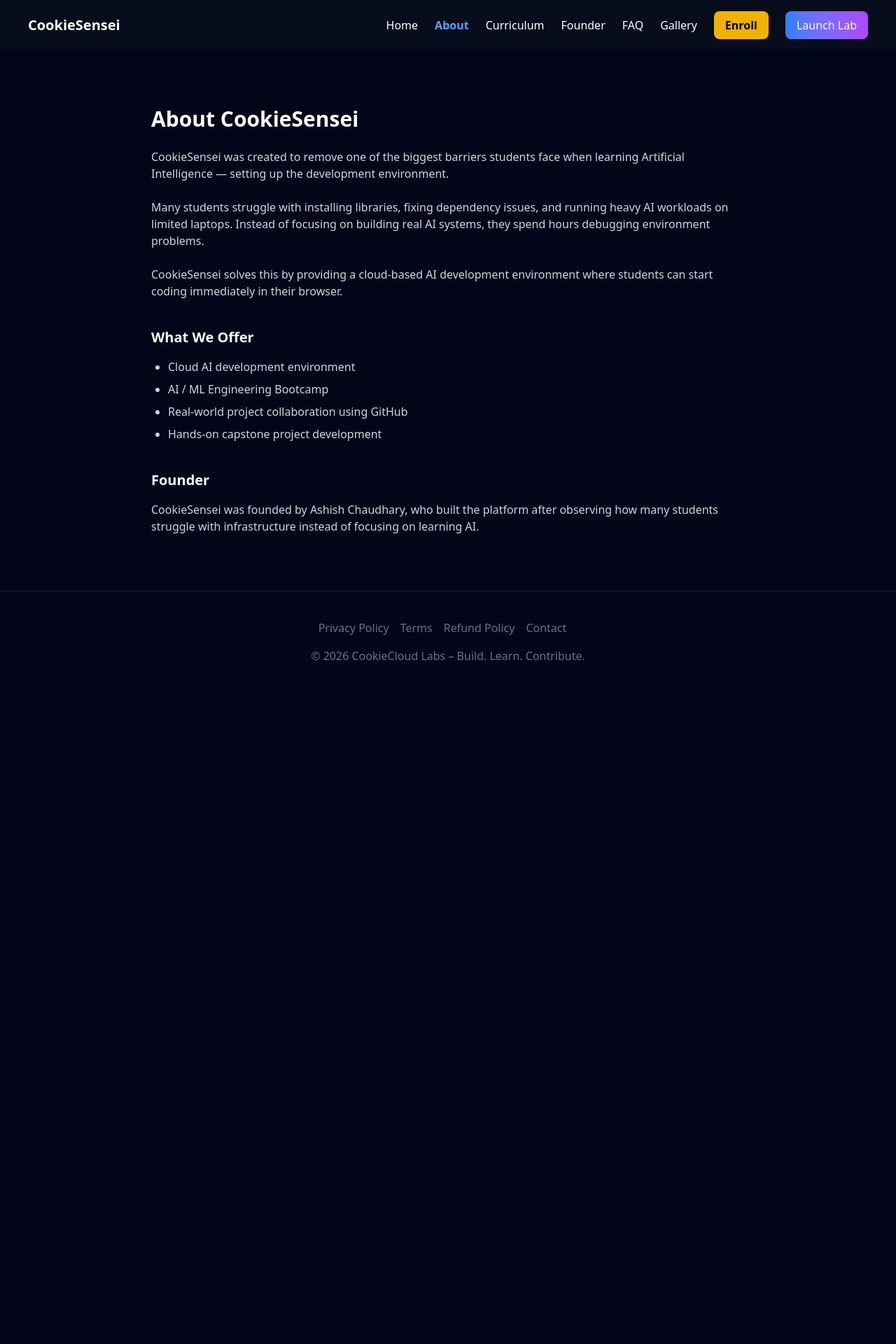
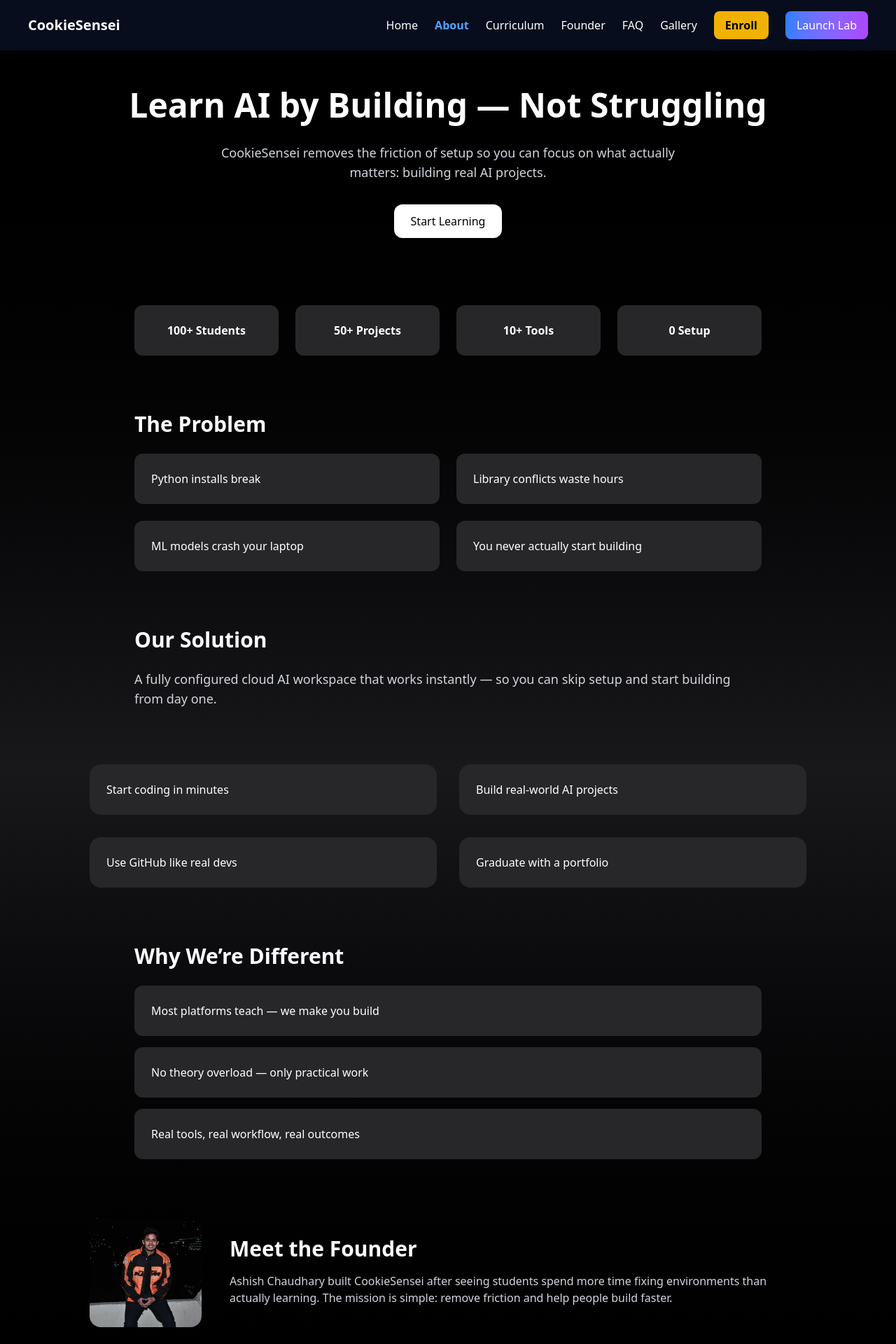
Before and after one commit to cookieSensei/cookiecloudlabs, a Next.js app: page /about in a window 1280 px wide. Shown: the top 1920 px of the page at 70% size. Before the commit the page ends 989 px from the top, so only its background shows below. Built offline with nearby package versions, Linux system fonts and the light colour scheme.

Commit message:
made about page better

```diff
--- a/app/about/page.tsx
+++ b/app/about/page.tsx
@@ -1,50 +1,148 @@
-export default function About() {
+"use client";
+
+import Image from "next/image";
+import Link from "next/link";
+import { motion } from "framer-motion";
+
+export default function AboutPage() {
   return (
-    <main className="max-w-4xl mx-auto px-6 py-20">
+    <main className="min-h-screen bg-gradient-to-b from-black via-zinc-900 to-black text-white px-6 py-12">
 
-      <h1 className="text-3xl font-bold mb-6">
-        About CookieSensei
-      </h1>
+      {/* HERO */}
+      <section className="max-w-5xl mx-auto text-center mb-24">
+        <motion.h1
+          initial={{ opacity: 0, y: 20 }}
+          animate={{ opacity: 1, y: 0 }}
+          className="text-5xl font-bold mb-6 leading-tight"
+        >
+          Learn AI by Building — Not Struggling
+        </motion.h1>
 
-      <p className="text-gray-300 mb-6">
-        CookieSensei was created to remove one of the biggest barriers students
-        face when learning Artificial Intelligence — setting up the development
-        environment.
-      </p>
+        <p className="text-lg text-gray-300 max-w-2xl mx-auto mb-8">
+          CookieSensei removes the friction of setup so you can focus on what
+          actually matters: building real AI projects.
+        </p>
 
-      <p className="text-gray-300 mb-6">
-        Many students struggle with installing libraries, fixing dependency
-        issues, and running heavy AI workloads on limited laptops. Instead of
-        focusing on building real AI systems, they spend hours debugging
-        environment problems.
-      </p>
+        <div className="flex justify-center gap-4">
+          <Link
+            href="/"
+            className="bg-white text-black px-6 py-3 rounded-xl font-medium"
+          >
+            Start Learning
+          </Link>
 
-      <p className="text-gray-300 mb-6">
-        CookieSensei solves this by providing a cloud-based AI development
-        environment where students can start coding immediately in their
-        browser.
-      </p>
+          {/* <Link
+            href="/gallery"
+            className="border border-gray-600 px-6 py-3 rounded-xl"
+          >
+            Explore Lab Images
+          </Link> */}
+        </div>
+      </section>
 
-      <h2 className="text-xl font-semibold mt-10 mb-4">
-        What We Offer
-      </h2>
+      {/* SOCIAL PROOF */}
+      <section className="max-w-4xl mx-auto mb-20 grid grid-cols-2 md:grid-cols-4 gap-6 text-center">
+        {["100+ Students", "50+ Projects", "10+ Tools", "0 Setup"].map(
+          (item, i) => (
+            <div key={i} className="bg-zinc-800 rounded-xl p-6">
+              <p className="font-semibold">{item}</p>
+            </div>
+          )
+        )}
+      </section>
 
-      <ul className="list-disc ml-6 text-gray-300 space-y-2">
-        <li>Cloud AI development environment</li>
-        <li>AI / ML Engineering Bootcamp</li>
-        <li>Real-world project collaboration using GitHub</li>
-        <li>Hands-on capstone project development</li>
-      </ul>
+      {/* PROBLEM */}
+      <section className="max-w-4xl mx-auto mb-20">
+        <h2 className="text-3xl font-semibold mb-6">The Problem</h2>
 
-      <h2 className="text-xl font-semibold mt-10 mb-4">
-        Founder
-      </h2>
+        <div className="grid md:grid-cols-2 gap-6">
+          {[
+            "Python installs break",
+            "Library conflicts waste hours",
+            "ML models crash your laptop",
+            "You never actually start building",
+          ].map((item, i) => (
+            <div key={i} className="bg-zinc-800 p-6 rounded-xl">
+              {item}
+            </div>
+          ))}
+        </div>
+      </section>
 
-      <p className="text-gray-300">
-        CookieSensei was founded by Ashish Chaudhary, who built the platform
-        after observing how many students struggle with infrastructure instead
-        of focusing on learning AI.
-      </p>
+      {/* SOLUTION */}
+      <section className="max-w-4xl mx-auto mb-20">
+        <h2 className="text-3xl font-semibold mb-6">Our Solution</h2>
+
+        <p className="text-gray-300 text-lg">
+          A fully configured cloud AI workspace that works instantly — so you
+          can skip setup and start building from day one.
+        </p>
+      </section>
+
+      {/* FEATURES */}
+      <section className="max-w-5xl mx-auto mb-20 grid md:grid-cols-2 gap-8">
+        {[
+          "Start coding in minutes",
+          "Build real-world AI projects",
+          "Use GitHub like real devs",
+          "Graduate with a portfolio",
+        ].map((item, i) => (
+          <div key={i} className="bg-zinc-800 p-6 rounded-2xl">
+            <p className="font-medium">{item}</p>
+          </div>
+        ))}
+      </section>
+
+      {/* DIFFERENT */}
+      <section className="max-w-4xl mx-auto mb-20">
+        <h2 className="text-3xl font-semibold mb-6">Why We’re Different</h2>
+
+        <div className="space-y-4">
+          <div className="bg-zinc-800 p-6 rounded-xl">
+            Most platforms teach — we make you build
+          </div>
+          <div className="bg-zinc-800 p-6 rounded-xl">
+            No theory overload — only practical work
+          </div>
+          <div className="bg-zinc-800 p-6 rounded-xl">
+            Real tools, real workflow, real outcomes
+          </div>
+        </div>
+      </section>
+
+      {/* FOUNDER */}
+      <section className="max-w-5xl mx-auto mb-24 flex flex-col md:flex-row items-center gap-10">
+        <Image
+          src="/founder.jpg"
+          alt="Founder"
+          width={160}
+          height={160}
+          className="rounded-2xl"
+        />
+
+        <div>
+          <h2 className="text-3xl font-semibold mb-4">Meet the Founder</h2>
+          <p className="text-gray-300">
+            Ashish Chaudhary built CookieSensei after seeing students spend more
+            time fixing environments than actually learning. The mission is
+            simple: remove friction and help people build faster.
+          </p>
+        </div>
+      </section>
+
+      {/* CTA */}
+      <section className="text-center">
+        <h2 className="text-3xl font-semibold mb-6">
+          Ready to Start Building AI?
+        </h2>
+
+        <Link
+          href="/"
+          className="bg-white text-black px-8 py-4 rounded-xl font-semibold"
+        >
+          Get Started Now
+        </Link>
+      </section>
 
     </main>
   );
--- a/package.json
+++ b/package.json
@@ -9,6 +9,7 @@
     "lint": "eslint"
   },
   "dependencies": {
+    "framer-motion": "^12.38.0",
     "next": "16.1.6",
     "razorpay": "^2.9.6",
     "react": "19.2.3",
```
Also changed, not shown: 1 other file (tests, documents, lock files or other folders).
